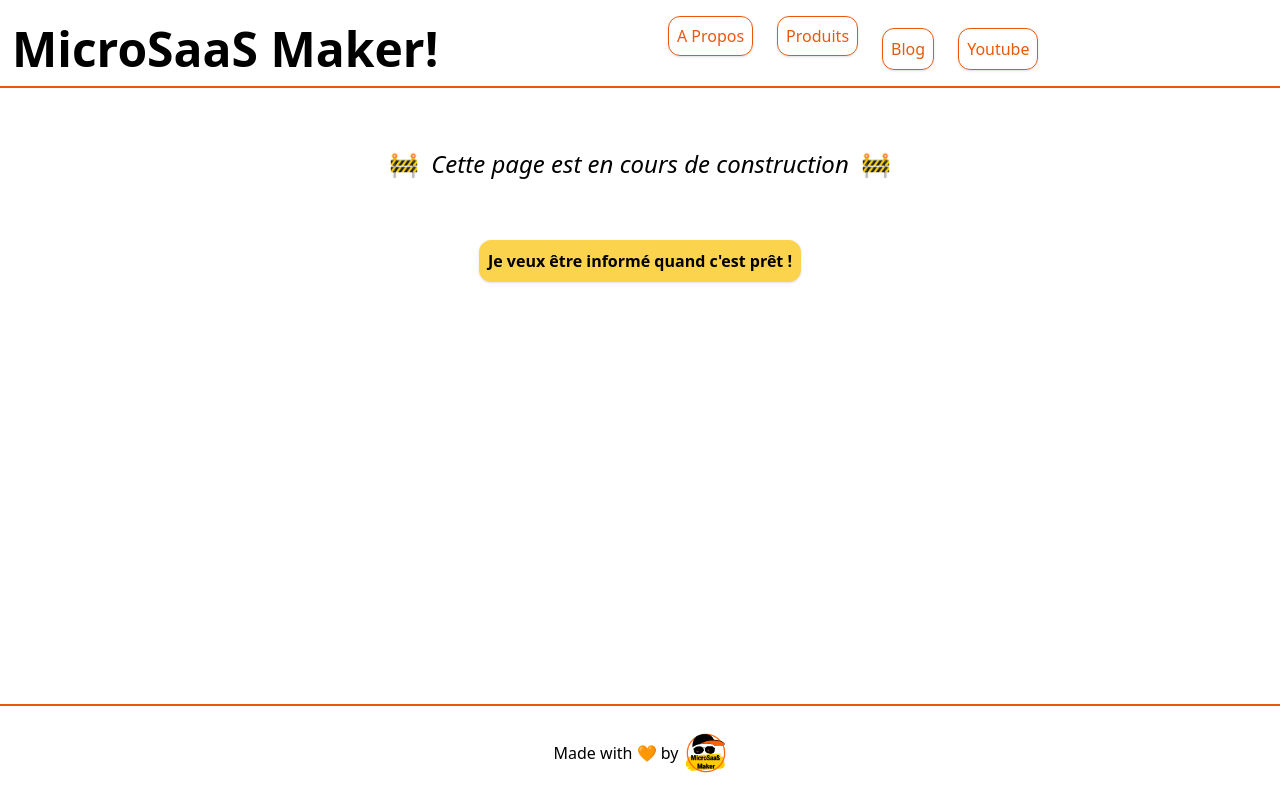
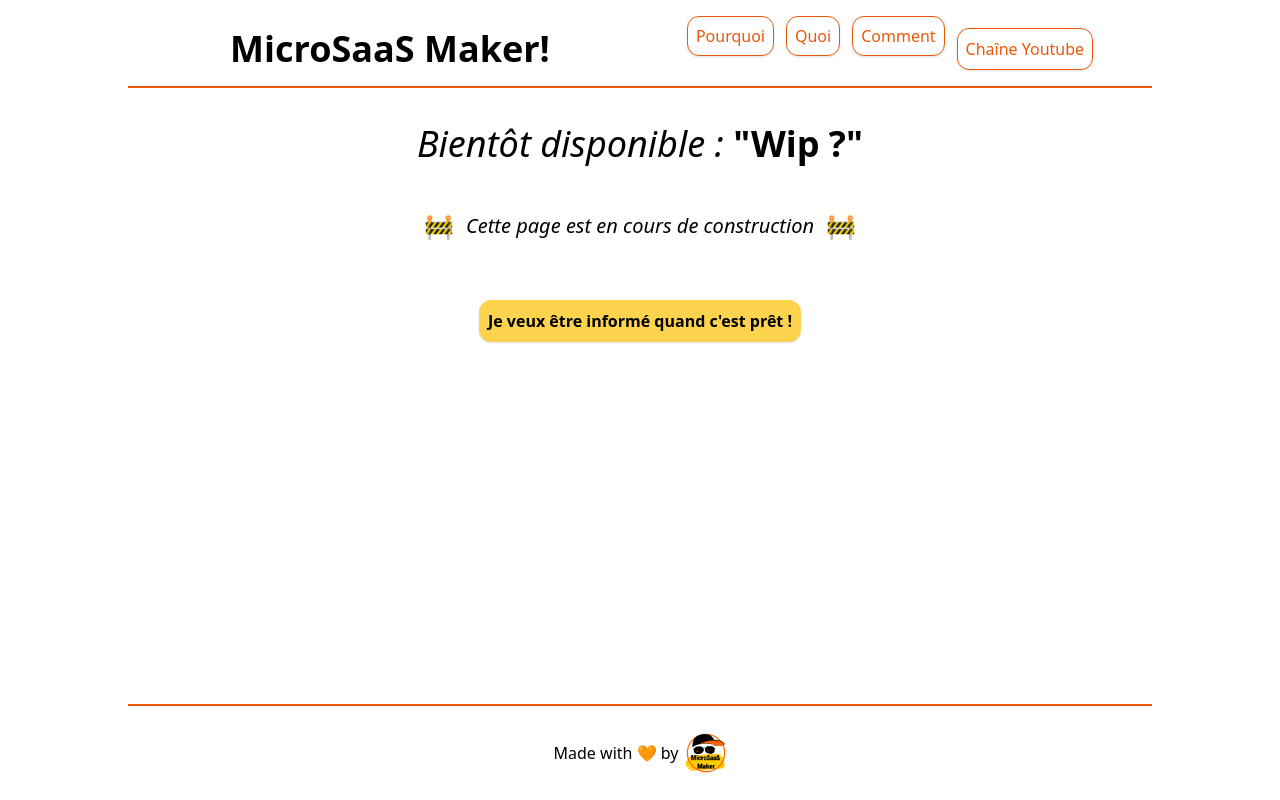
Before and after one commit to Maeevick/microsaasmaker, a Next.js app: page /wip in a window 1280 px wide. Built offline with nearby package versions, Linux system fonts and the light colour scheme.

Commit message:
feat: rework header and structure of proposition value

```diff
--- a/components/footer.tsx
+++ b/components/footer.tsx
@@ -2,7 +2,7 @@
 
 const Footer = () => {
     return (
-        <footer className="flex mt-6 h-24 w-full items-center justify-center border-t-2 border-t-orange-600">
+        <footer className="flex mt-6 h-24 w-full md:w-4/5 items-center justify-center border-t-2 border-t-orange-600">
         <a
           className="flex items-center justify-center gap-2"
           href="https://github.com/Maeevick/microsaasmaker"
--- a/components/header.tsx
+++ b/components/header.tsx
@@ -2,13 +2,15 @@
 
 const Header = () => {
     return (
-        <header className="m-3 p-3 w-full flex flex-col md:flex-row items-center border-b-orange-600 border-b-2 text-center">
-            <p className="text-5xl font-bold md:whitespace-nowrap"><Link href="/">MicroSaaS Maker!</Link></p>
-            <nav className="w-full flex flex-col justify-center md:flex-row md:space-x-6">
-                <Link href="/wip"><a className="my-1 p-2 text-center text-orange-600 border border-orange-600 rounded-xl hover:text-black hover:bg-orange-600 shadow" href="">A Propos</a></Link>
-                <Link href="/products"><a className="my-1 p-2 text-center text-orange-600 border border-orange-600 rounded-xl hover:text-black hover:bg-orange-600 shadow" href="">Produits</a></Link>
-                <a className="my-1 p-2 text-center text-orange-600 border border-orange-600 rounded-xl hover:text-black hover:bg-orange-600 shadow" href="https://maeevick.github.io/blog.html" target="_blank">Blog</a>
-                <a className="my-1 p-2 text-center text-orange-600 border border-orange-600 rounded-xl hover:text-black hover:bg-orange-600 shadow" href="https://www.youtube.com/channel/UCmCyGWHYIjGBdRdDigT2Erg" target="_blank">Youtube</a>
+        <header className="m-3 p-3 w-full md:w-4/5 flex flex-col lg:flex-row items-center border-b-orange-600 border-b-2 text-center">
+            <p className="text-4xl font-bold md:whitespace-nowrap w-full">
+                    <Link href="/">MicroSaaS Maker!</Link>
+            </p>
+            <nav className="w-full flex space-x-3 justify-center text-[0.8rem] md:text-base">
+                <Link href={{ pathname: '/[title]', query: { title: 'pourquoi' }}}><a className="my-1 p-2 text-center text-orange-600 border border-orange-600 rounded-xl hover:text-black hover:bg-orange-600 shadow" href="">Pourquoi</a></Link>
+                <Link href={{ pathname: '/[title]', query: { title: 'quoi' }}}><a className="my-1 p-2 text-center text-orange-600 border border-orange-600 rounded-xl hover:text-black hover:bg-orange-600 shadow" href="">Quoi</a></Link>
+                <Link href={{ pathname: '/[title]', query: { title: 'comment' }}}><a className="my-1 p-2 text-center text-orange-600 border border-orange-600 rounded-xl hover:text-black hover:bg-orange-600 shadow" href="">Comment</a></Link>
+                <a className="my-1 p-2 text-center text-orange-600 border border-orange-600 rounded-xl hover:text-black hover:bg-orange-600 shadow" href="https://www.youtube.com/channel/UCmCyGWHYIjGBdRdDigT2Erg" target="_blank">Chaîne Youtube</a>
             </nav>
         </header>
     )
--- /dev/null
+++ b/pages/[title].tsx
@@ -0,0 +1,48 @@
+import type { GetStaticPaths, GetStaticProps, NextPage } from 'next'
+import Link from 'next/link'
+import { useRouter } from 'next/router'
+
+export const getStaticPaths: GetStaticPaths = async () => {
+    return {
+        paths: [
+            { params: { title: 'pourquoi'}},
+            { params: { title: 'quoi'}},
+            { params: { title: 'comment'}},
+        ],
+        fallback: false,
+    }
+}
+
+export const getStaticProps: GetStaticProps<{}> = async (context) => {
+    return {
+        props: {}
+      }
+}
+
+export type WipPageProps = {
+    fallback?: string,
+}
+
+const Wip: NextPage = ({ fallback }: WipPageProps) => {
+    const router = useRouter()
+    const { title } = router.query
+
+    return (
+        <div className="w-full md:w-4/5 flex flex-col items-center m-6">
+            <h1 className="text-4xl">
+                <span className="italic">Bientôt disponible : </span>
+                <strong>"{title && `${title[0].toUpperCase()}${title.slice(1)}`} ?"</strong>
+            </h1>
+            <div className="flex flex-row my-6 items-center">
+                <p className="text-2xl">🚧</p>
+                <p className="mx-3 text-xl italic my-6">Cette page est en cours de construction</p>
+                <p className="text-2xl">🚧</p>
+            </div>
+            <Link href={{ pathname: '/[title]', query: { title }}}>
+                <a className="block m-3 p-2 bg-amber-300 border border-amber-300 hover:bg-orange-600 shadow rounded-xl font-bold text-center">Je veux être informé quand c'est prêt !</a>
+            </Link>
+        </div>
+    )
+}
+
+export default Wip
--- a/pages/wip.tsx
+++ /dev/null
@@ -1,21 +0,0 @@
-import type { NextPage } from 'next'
-import CallToAction from '../components/call-to-action'
-
-export type WipPagePros = {
-    fallback?: string,
-}
-
-const Wip: NextPage = ({ fallback }: WipPagePros) => {
-    return (
-        <div className="w-full md:w-4/5 flex flex-col items-center">
-            <div className="flex flex-row my-6 items-center">
-                <p className="text-2xl">🚧</p>
-                <p className="mx-3 text-2xl italic my-6"> Cette page est en cours de construction</p>
-                <p className="text-2xl">🚧</p>
-            </div>
-            <CallToAction content="Je veux être informé quand c'est prêt !" />
-        </div>
-    )
-}
-
-export default Wip
```
